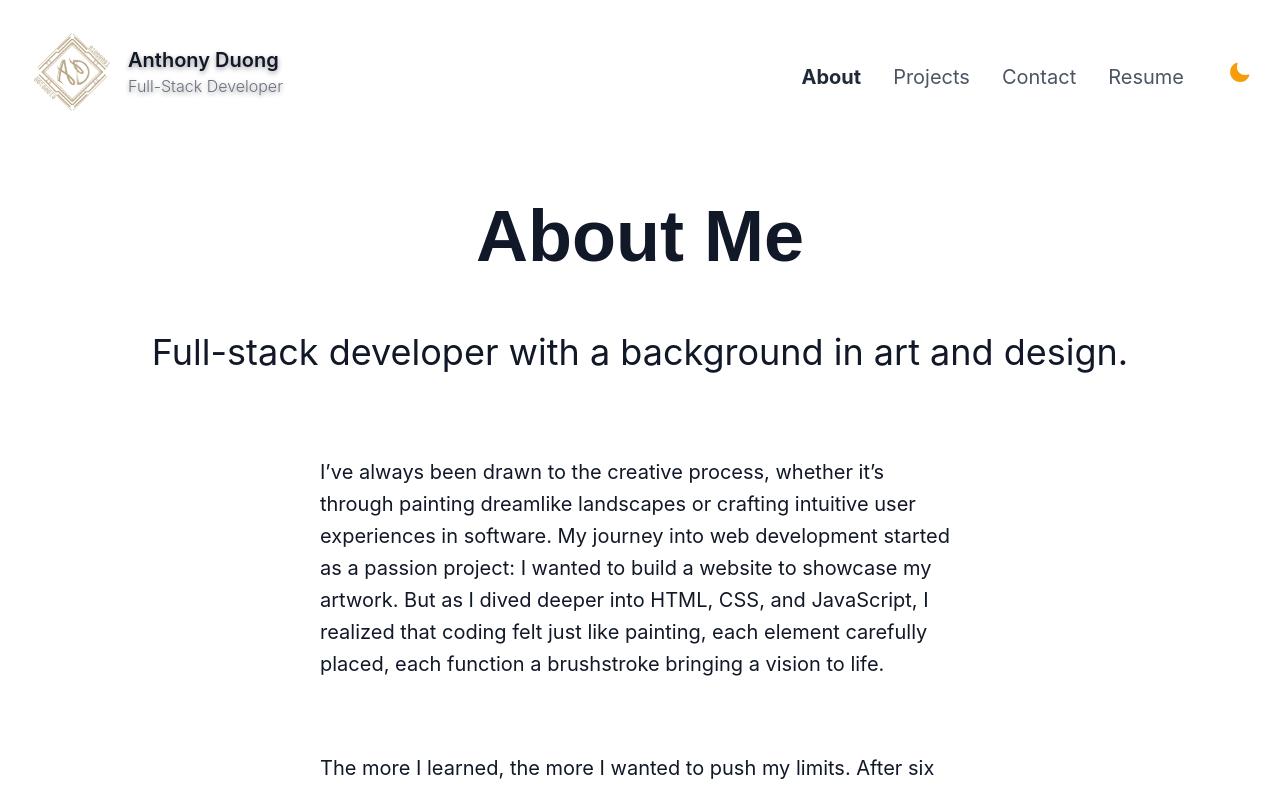
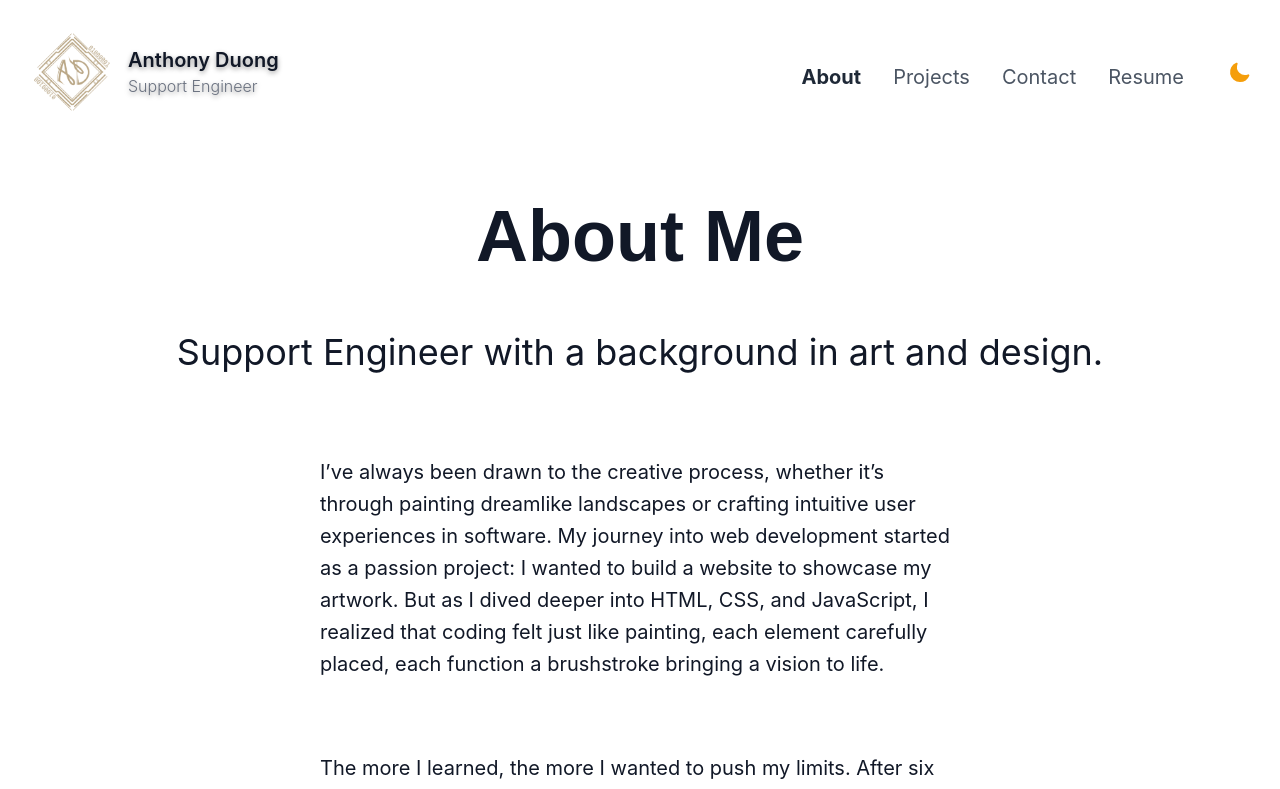
Before and after one commit to khangbeo/anthony-portfolio, a Next.js app: page /about in a window 1280 px wide. Shown: the top 789 px of the page. Built offline with nearby package versions, Linux system fonts and the light colour scheme.

Commit message:
updated title to support engineer

```diff
--- a/components/Hero.js
+++ b/components/Hero.js
@@ -14,7 +14,7 @@ export default function Hero() {
                     <RoughNotationGroup show={true}>
                         <RainbowHighlight color={colors[4]}>
                             <h1 className="text-white dark:text-gray-900 py-3 my-10">
-                                Full-Stack Developer.
+                                Support Engineer.
                             </h1>
                         </RainbowHighlight>
                     </RoughNotationGroup>
--- a/constants/data.js
+++ b/constants/data.js
@@ -1,7 +1,7 @@
 const userData = {
     githubUsername: "khangbeo",
     name: "Anthony Duong",
-    designation: "Full-Stack Developer",
+    designation: "Support Engineer",
     avatarUrl: "/logomin.PNG",
     email: "khangbeo2012@gmail.com",
     phone: "+1 (714) 326-4495",
@@ -58,7 +58,7 @@ const userData = {
         },
     ],
     about: {
-        title: "Full-stack developer with a background in art and design",
+        title: "Support Engineer with a background in art and design",
         description: [
             `I’ve always been drawn to the creative process, whether it’s through painting dreamlike landscapes or crafting intuitive user experiences in software. My journey into web development started as a passion project: I wanted to build a website to showcase my artwork. But as I dived deeper into HTML, CSS, and JavaScript, I realized that coding felt just like painting, each element carefully placed, each function a brushstroke bringing a vision to life.`,
             `The more I learned, the more I wanted to push my limits. After six months of self-study, I sought a more structured approach and enrolled in Thinkful’s Software Engineering program, where I thrived under its rigorous curriculum. I mastered React, Bootstrap, Node.js, Express, and PostgreSQL, all while developing a problem-solving mindset that carried over to my technical support roles.`,
--- a/package.json
+++ b/package.json
@@ -13,6 +13,7 @@
         "@fortawesome/free-solid-svg-icons": "^5.15.4",
         "@fortawesome/react-fontawesome": "^0.1.16",
         "@svgr/webpack": "^6.2.0",
+        "@opennextjs/netlify": " ^v5.9",
         "axios": "^0.21.1",
         "next": "^15.2.1",
         "next-themes": "0.0.15",
```
Also changed, not shown: 1 other file (tests, documents, lock files or other folders). Lines whose indentation alone changed are shown as unchanged.
